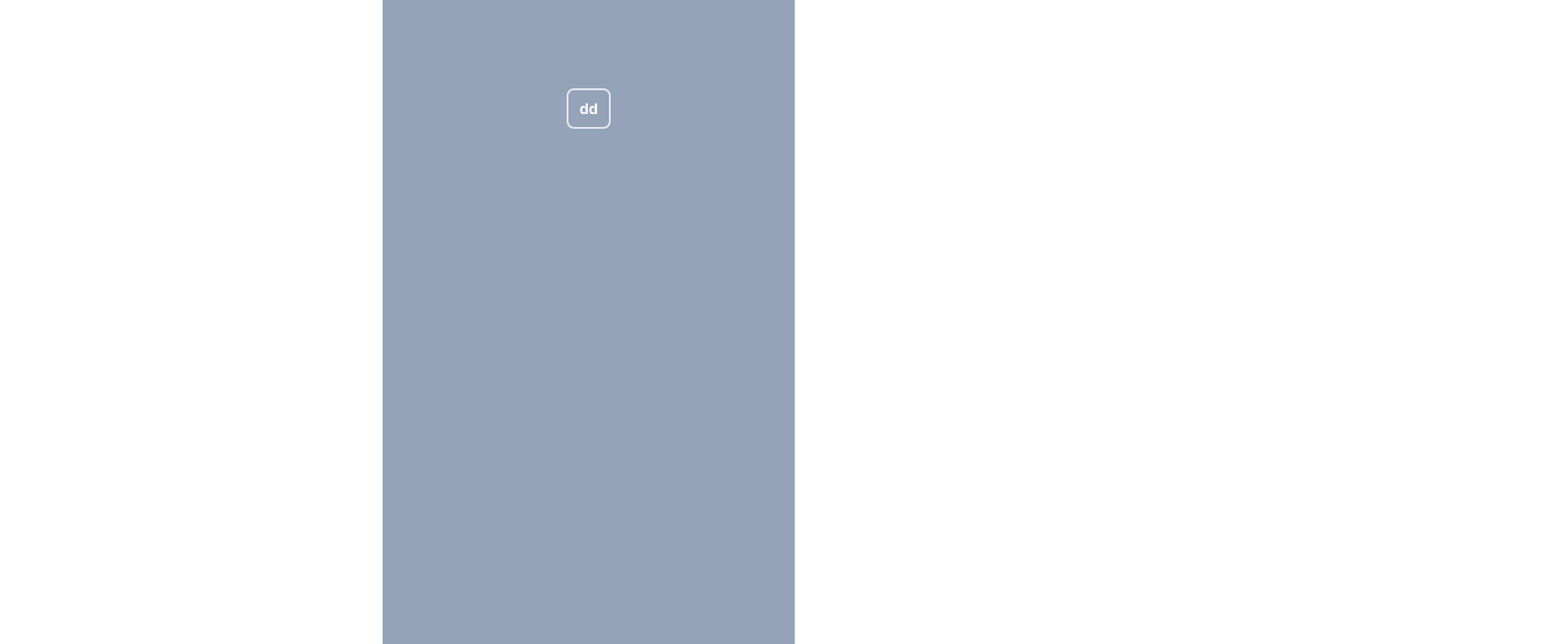
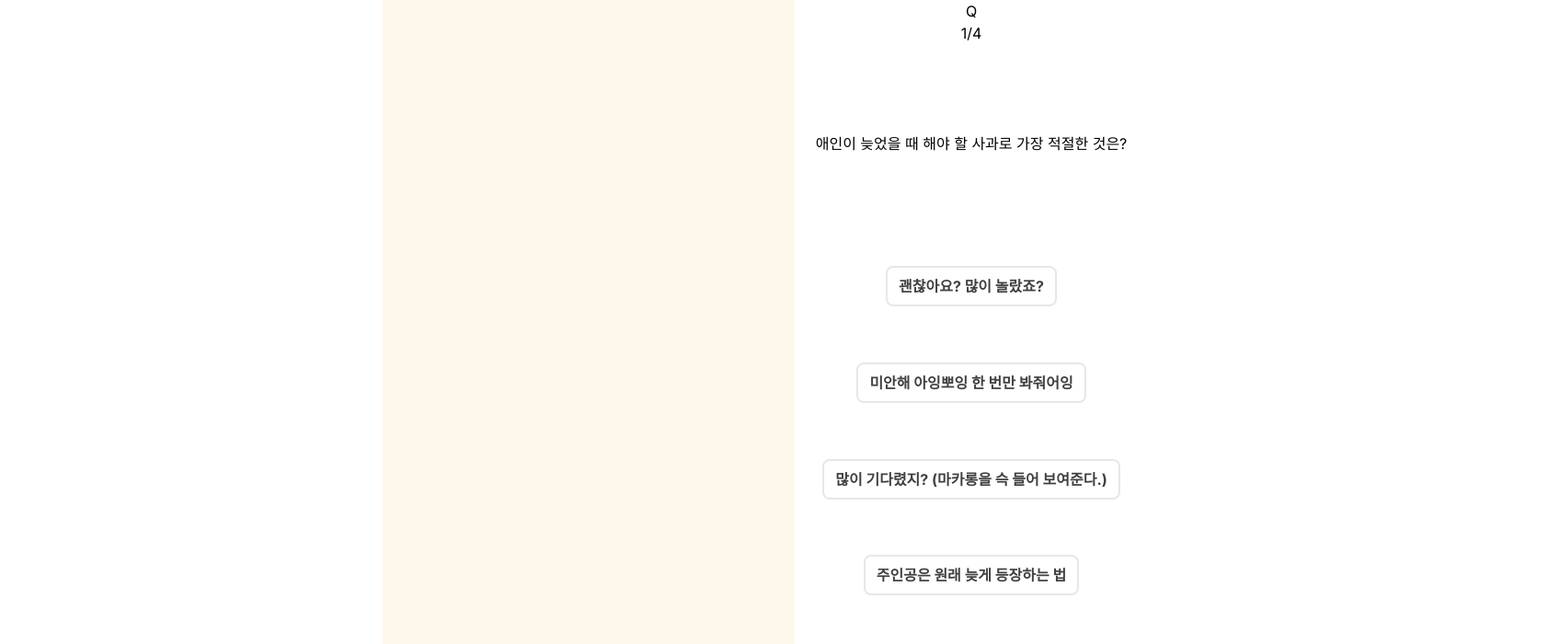
Before and after one commit to onys-programmer/hs-front-end, a Next.js app: page /question in a window 1280 px wide. Shown: the top 700 px of the page at 92% size, 1696 px wide, since content can reach past the window. Built offline with nearby package versions, Linux system fonts and the light colour scheme.

Commit message:
feat: 🎸 implement question page
declare Question type and implement componemts at first

```diff
--- /dev/null
+++ b/src/__fixtures__/question.ts
@@ -0,0 +1,32 @@
+export const questions = [
+  {
+  questionId : "UUID1",
+  title : "애인이 늦었을 때 해야 할 사과로 가장 적절한 것은?",
+  body : null,
+  answer : [
+    "괜찮아요? 많이 놀랐죠?",
+    "미안해 아잉뽀잉 한 번만 봐줘어잉",
+    "많이 기다렸지? (마카롱을 슥 들어 보여준다.)",
+    "주인공은 원래 늦게 등장하는 법",
+    "미안해 차가 막혀서 ㅜㅜ",
+    ]
+  },
+  {
+  questionId : "UUID2",
+  title : "이 것은 제목입니다.",
+  body : "이 것은 본문입니다.",
+  answer : ["1번 선지" , "2번 선지", "3번 선지", "4번 선지"]
+  },
+  {
+  questionId : "UUID3",
+  title : "이 것은 제목입니다.",
+  body : "이 것은 본문입니다.",
+  answer : ["1번 선지" , "2번 선지", "3번 선지", "4번 선지"]
+  },
+  {
+  questionId : "UUID1",
+  title : "이 것은 제목입니다.",
+  body : "이 것은 본문입니다.",
+  answer : ["1번 선지" , "2번 선지", "3번 선지", "4번 선지"]
+  },
+]
--- a/src/app/(Pages)/layout.tsx
+++ b/src/app/(Pages)/layout.tsx
@@ -1,7 +1,7 @@
 export default function Layout({ children }: { children: React.ReactNode }) {
     return (
         <>
-            <div className="relative mx-auto h-screen max-w-md bg-slate-400">{children}</div>
+            <div className="relative mx-auto h-screen max-w-md bg-[#FEF7EC]">{children}</div>
         </>
     );
 }
--- /dev/null
+++ b/src/app/(Pages)/question/Choice.tsx
@@ -0,0 +1,14 @@
+import Button from '@/app/components/Button';
+
+interface Props {
+    choice: string;
+    onClick: () => void;
+}
+
+export default function Choice({ choice, onClick }: Props) {
+    return (
+        <Button>
+            <p>{choice}</p>
+        </Button>
+    );
+}
--- /dev/null
+++ b/src/app/(Pages)/question/Question.tsx
@@ -0,0 +1,29 @@
+import { Question } from '../../../constants/types/types';
+import Choice from './Choice';
+
+interface Props {
+    question: Question;
+    onClickPrev: () => void;
+    onClickNext: () => void;
+}
+
+export default function Question({ question, onClickPrev, onClickNext }: Props) {
+    const { title, body, answer } = question;
+    const handleClickChoiceAnswer = () => {
+        // choice answer
+    };
+    console.log(question);
+    return (
+        <main className="flex min-h-screen flex-col items-center justify-between p-24">
+            <div className="">
+                <h2>{title}</h2>
+            </div>
+            <div className="">
+                <p>{body}</p>
+            </div>
+            {answer.map((choice, idx) => {
+                return <Choice key={`${idx}` + choice} choice={choice} onClick={handleClickChoiceAnswer} />;
+            })}
+        </main>
+    );
+}
--- a/src/app/(Pages)/question/page.tsx
+++ b/src/app/(Pages)/question/page.tsx
@@ -1,9 +1,35 @@
+'use client';
+
+import { useState } from 'react';
+import Question from './Question';
+import { questions } from '@/__fixtures__/question';
 import Button from '@/app/components/Button';
 
 export default function Home() {
+    const [page, setPage] = useState(1);
+    const handleClickPrev = () => {
+        setPage(page - 1);
+    };
+    const handleClickNext = () => {
+        setPage(page + 1);
+    };
+    const question = questions[page - 1];
+    const maxPage = questions.length;
     return (
-        <main className="flex min-h-screen flex-col items-center justify-between p-24">
-            <Button>dd</Button>
-        </main>
+        <div className="flex h-fit w-screen flex-col items-center justify-center">
+            <div>Q</div>
+            <div className="">
+                {page}/{maxPage}
+            </div>
+            <Question question={question} onClickPrev={handleClickPrev} onClickNext={handleClickNext} />
+            <div className="flex w-60 justify-between">
+                <Button onClick={handleClickPrev} disabled={page === 1}>
+                    이전문제
+                </Button>
+                <Button onClick={handleClickNext} disabled={page === maxPage}>
+                    다음문제
+                </Button>
+            </div>
+        </div>
     );
 }
--- a/src/app/components/Button.tsx
+++ b/src/app/components/Button.tsx
@@ -18,8 +18,8 @@ const buttonConfig: {
     // Colors
     // TODO: Color 테마컬러로 바꾸기
     primary: {
-        bgColor: 'bg-slate-600',
-        color: 'text-white',
+        bgColor: 'bg-[#FDEEEA]',
+        color: 'text-neutral-700',
         outline: 'border-primary-500 text-primary-500 bg-opacity-0 hover:bg-opacity-10',
     },
     secondary: {
@@ -40,6 +40,7 @@ interface ButtonProps {
     onClick?: Function;
     outlined?: boolean;
     children?: React.ReactNode;
+    disabled?: boolean;
 }
 
 export default function Button({
@@ -48,6 +49,7 @@ export default function Button({
     onClick = () => {},
     outlined = true,
     children,
+    disabled = false,
 }: ButtonProps) {
     return (
         <>
--- /dev/null
+++ b/src/constants/types/types.ts
@@ -0,0 +1,6 @@
+export type Question = {
+  questionId: string;
+  title: string;
+  body: string | null;
+  answer: string[];
+}
```
